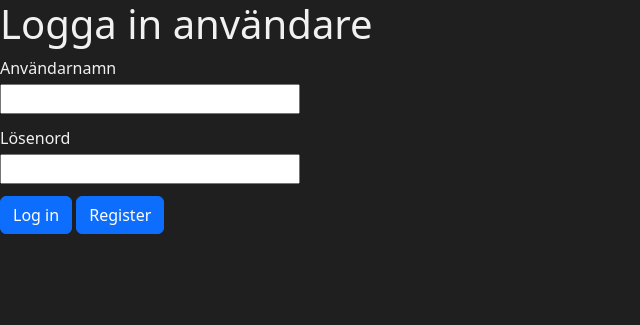
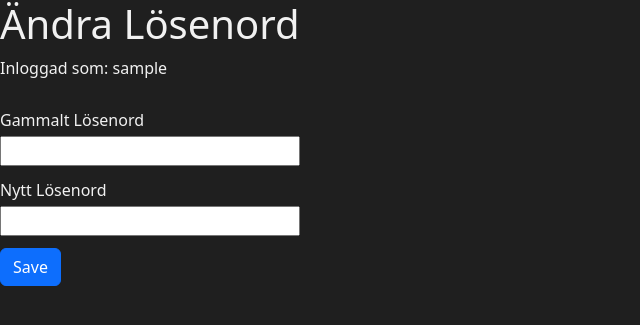
Before and after one commit to Cratairx/SpringBootNotesAssignment, a Spring app: template src/main/resources/templates/changepassword.html in a window 1280 px wide. Shown: the top 325 px of the page, without its empty margins (0-640 px from the left). Run offline with Thymeleaf, Linux system fonts and the light colour scheme; the template is opened without the code that fills it: most values are stand-ins (such as "Sample title", 1, 10 or a date in 2020); data that the repository does not hold is empty; some of the project's set-up classes (security, data sources, template engines, error pages and the like) are left out, and stand-ins take their place.

Commit message:
Tror jag e klar nu ska bara dubbelkolla

```diff
--- a/src/main/java/org/example/springbootnotesassignment/config/SecurityConfig.java
+++ b/src/main/java/org/example/springbootnotesassignment/config/SecurityConfig.java
@@ -23,7 +23,7 @@ public class SecurityConfig {
         http
                 .authorizeHttpRequests(auth -> auth
                         .requestMatchers("/style.css").permitAll()
-                        .requestMatchers("/","/register", "/success", "/login","/notes","/shownotes","/editnote","/delete","/adminpage","/showUserNotes").permitAll()
+                        .requestMatchers("/","/register", "/success", "/login","/notes","/shownotes","/editnote","/delete","/adminpage","/showUserNotes","/changepassword").permitAll()
                         .anyRequest().authenticated()
                 )
                 .formLogin(AbstractHttpConfigurer::disable)
--- a/src/main/java/org/example/springbootnotesassignment/controller/RegisterController.java
+++ b/src/main/java/org/example/springbootnotesassignment/controller/RegisterController.java
@@ -31,6 +31,7 @@ public class RegisterController {
         return "register";
     }
 
+
     @PostMapping("/register")
     public String registerUser(@RequestParam String username,
                                @RequestParam String password,
--- a/src/main/resources/templates/changepassword.html
+++ b/src/main/resources/templates/changepassword.html
@@ -7,19 +7,23 @@
     <link rel="stylesheet" th:href="@{/style.css}">
 </head>
 <body>
-<h1> Logga in användare</h1>
+<h1> Ändra Lösenord</h1>
 <p th:if="${error}" th:text ="${error}" style = "color : red"></p>
-<form method ="post" action ="/login">
+<form method ="post" action ="/changepassword">
     <div class = "form-group">
-        <label for="username"   > Användarnamn</label>
-        <input type = "text" id = "username" name ="username">
+      <p> Inloggad som: <span th:text="${username}"></span></p>
+
     </div>
     <div class = "form-group">
-        <label for="password">Lösenord </label>
-        <input type = "text" id = "password" name ="password">
+        <label for="oldPassword">Gammalt Lösenord </label>
+        <input type = "text" id = "oldPassword" name ="oldPassword">
     </div>
-    <button type ="Submit" class = "btn btn-primary" >Log in </button>
-    <a href="/register" class = "btn btn-primary">Register</a>
+    <div class = "form-group">
+        <label for="newPassword"> Nytt Lösenord </label>
+        <input type = "text" id = "newPassword" name ="newPassword">
+    </div>
+    <button type ="Submit" class = "btn btn-primary" >Save </button>
+
 
 </form>
 </body>
```
Also changed, not shown: src/main/java/org/example/springbootnotesassignment/controller/LogInController.java (+23 -1 lines).
